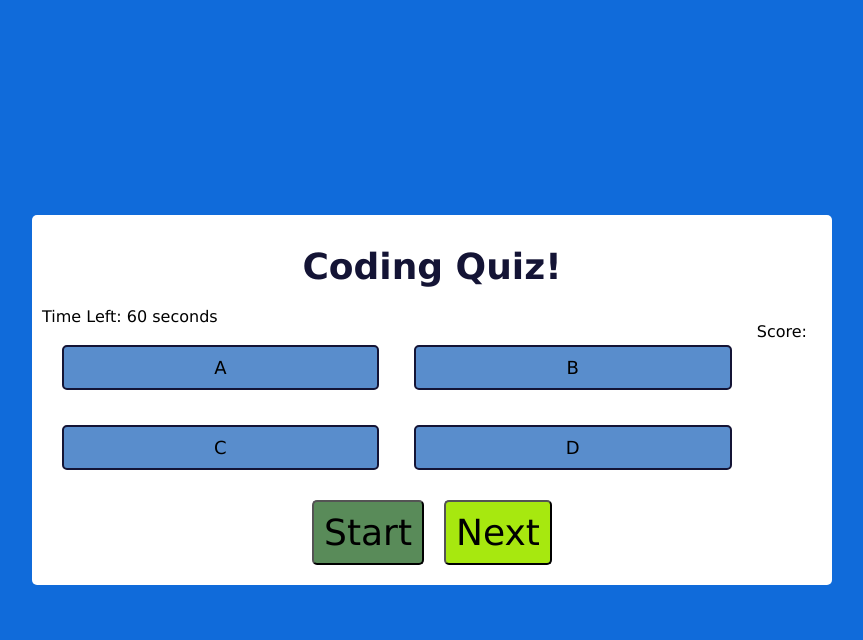
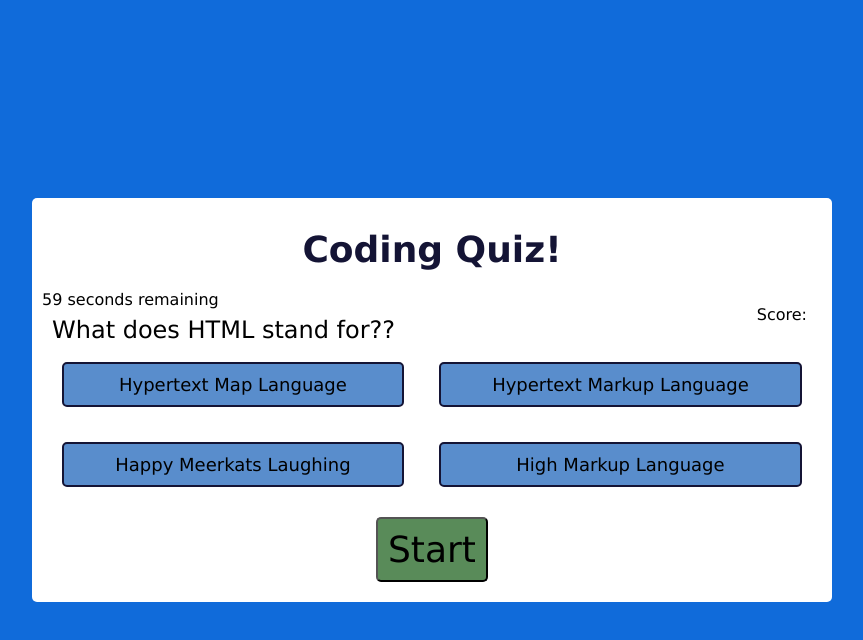
Before and after one commit to KelseyRA/coding-quiz, a plain HTML site: page index.html in a window 1280 px wide. Both pictures are taken after a click on the button "Start". Shown: the whole page, without its empty margins (208-1071 px from the left). Drawn offline with nearby package versions, Linux system fonts and the light colour scheme.

Commit message:
updated questions using an array, added next question function, created buttons in js

```diff
--- a/Assets/script.js
+++ b/Assets/script.js
@@ -11,23 +11,16 @@ var C = document.getElementById("C");
 var D = document.getElementById("D");
 var hidden = document.getElementsByClassName("hide");
 var question = document.getElementById("question");
-questions[0].questions;
+var currentQuestion = 0;
+var timeLeft = 60;
+// questions[0].questions;
 
 
 // When user clicks the start button the startGame functions begins. This starts the timer and reveals the first questions.
 startButton.addEventListener("click", startGame);
 
-function startGame () {
-    console.log("Started");
-    // question.classList.remove("hide");
-    // question.textContent = "What does CSS stand for?"
-    // A.textContent = "Cascading Style Sheet";
-    // B.textContent = "Cats Singing Sade";
-    // C.textContent = "Cascading Style Sheep";
-    // D.textContent = "Code Style Sheet";
-
-    var timeLeft = 60;
-    var timeInterval = setInterval(function () {
+function timerEquals() {
+  var timeInterval = setInterval(function () {
 
     // As long as the `timeLeft` is greater than 1
     if (timeLeft > 1) {
@@ -42,48 +35,66 @@ function startGame () {
     }
   }, 1000);
 
-//   for (questions; )
+}
+function checkAnswer() {
+
+  console.log(this.dataset.value);
+  if (this.dataset.value !== questions[currentQuestion].correct){
+    timeLeft = timeLeft - 5
+    timerEquals()
+  }
+  nextButton.classList.remove("hide");
+  nextButton.addEventListener("click", setNextQuestion);
+
 }
 
-nextButton.addEventListener("click", setNextQuestion);
+function startGame () {
+  timerEquals()
+  var answerEl = document.getElementById("answer-buttons");
+    question.classList.remove("hide");
+    question.textContent = questions[currentQuestion].question;
+    answerEl.textContent ="";
+    for (var i = 0; i < questions[currentQuestion].choices.length; i++){
+      var buttonEl = document.createElement("button");
+      buttonEl.textContent = questions[currentQuestion].choices[i];
+      buttonEl.setAttribute("class", "button");
+      buttonEl.setAttribute("data-value", questions[currentQuestion].choices[i]);
+      buttonEl.addEventListener("click", checkAnswer);
+      answerEl.appendChild(buttonEl);
+    }
+}
+
 
 function setNextQuestion() {
-    question.textContent = "What does HTML stand for?";
-    A.textContent = "Hypertext Map Language";
-    B.textContent = "Hypertext Markup Language";
-    C.textContent = "Happy Meerkats Laughing";
-    D.textContent = "High Markup Language";
+   currentQuestion++
+   startGame()
 }
 
 var questions = [
     {
         question: "What does HTML stand for??",
-        A:"Hypertext Map Language",
-        B: "Hypertext Markup Language",
-        C: "Happy Meerkats Laughing",
-        B: "High Markup Language",
-        correct: "B",
+        choices:["Hypertext Map Language", "Hypertext Markup Language", "Happy Meerkats Laughing", "High Markup Language"],
+        correct: "Hypertext Markup Language"
     },
 
     {
         question: "What does JS stand for?",
-        A:"Java",
-        B: "JavaSource",
-        C: "JoyScript",
-        D: "JavaScript",
+        choices:["Java", "JavaSource", "JoyScript", "JavaScript"],
+        correct: "JavaScript"
     },
 
     {
         question: "What does CSS stand for?",
-        A:"Cascading Style Sheet",
-        B: "Cats Singing Sade",
-        C: "Cascading Style Sheep",
-        D: "Code Style Sheet",
-        correct: "A",
+        choices: ["Cascading Style Sheet","Cats Singing Sade","Cascading Style Sheep","Code Style Sheet"],
+        correct: "Cascading Style Sheet"
     }
+
     ]
 
-// Once the first question is answered a message appears either "right" or wrong. If wrong time is deducted from the total time. The next question is displayed.
+    console.log(questions);
+    console.log(questions[0]);
+
+
 
 
 // GIVEN I am taking a code quiz
--- a/index.html
+++ b/index.html
@@ -15,15 +15,10 @@
         <span id="score">Score:</span>
         <div id = "question-container">
             <div id= "question" class = "hide">Questions</div>
-                <div id = "answer-buttons" class = "hide">
-                    <button id = "A" class = "button">A</button>
-                    <button id = "B" class = "button">B</button>
-                    <button id = "C" class = "button">C</button>
-                    <button id = "D" class = "button">D</button>
-                </div>
+                <div id = "answer-buttons" class = "hide"></div>
                 <section class="begin">
                     <button id = "start-button">Start</button>
-                    <button id = "next-button">Next</button>
+                    <button id = "next-button" class = "hide">Next</button>
                 </section>
                 <section id = "initials" class = "hide">
                     <label for="initials">Enter Your Initials</label>
```
